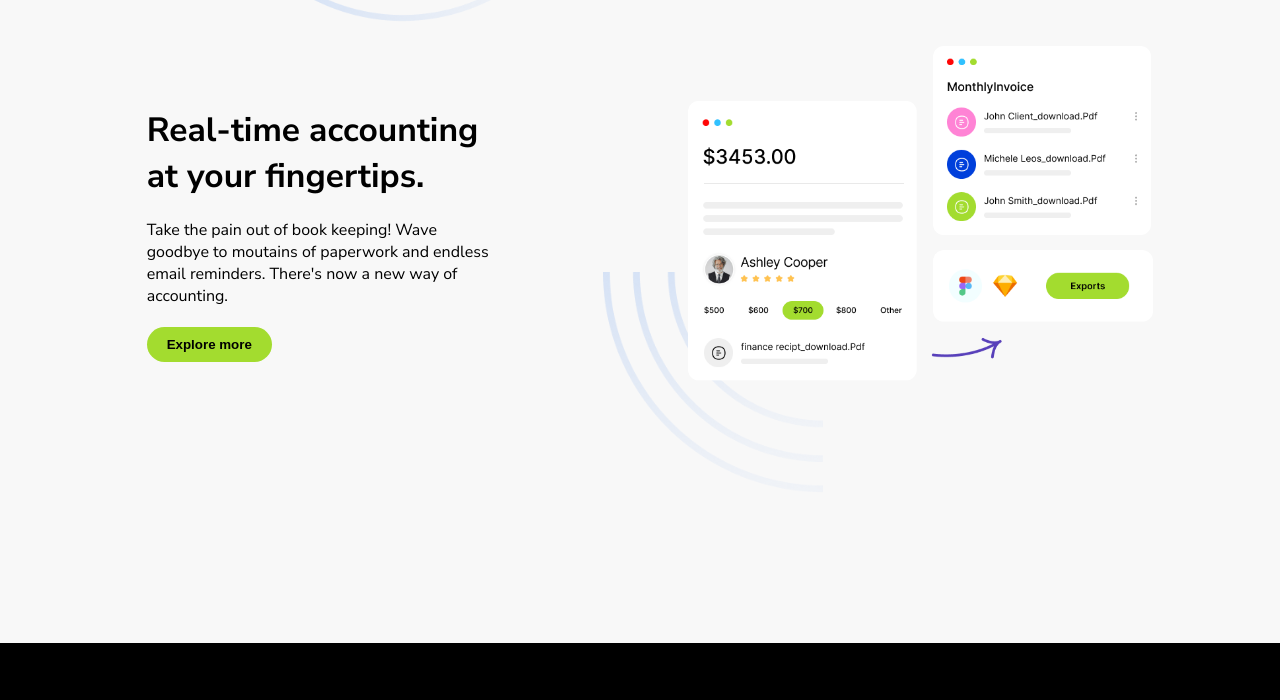
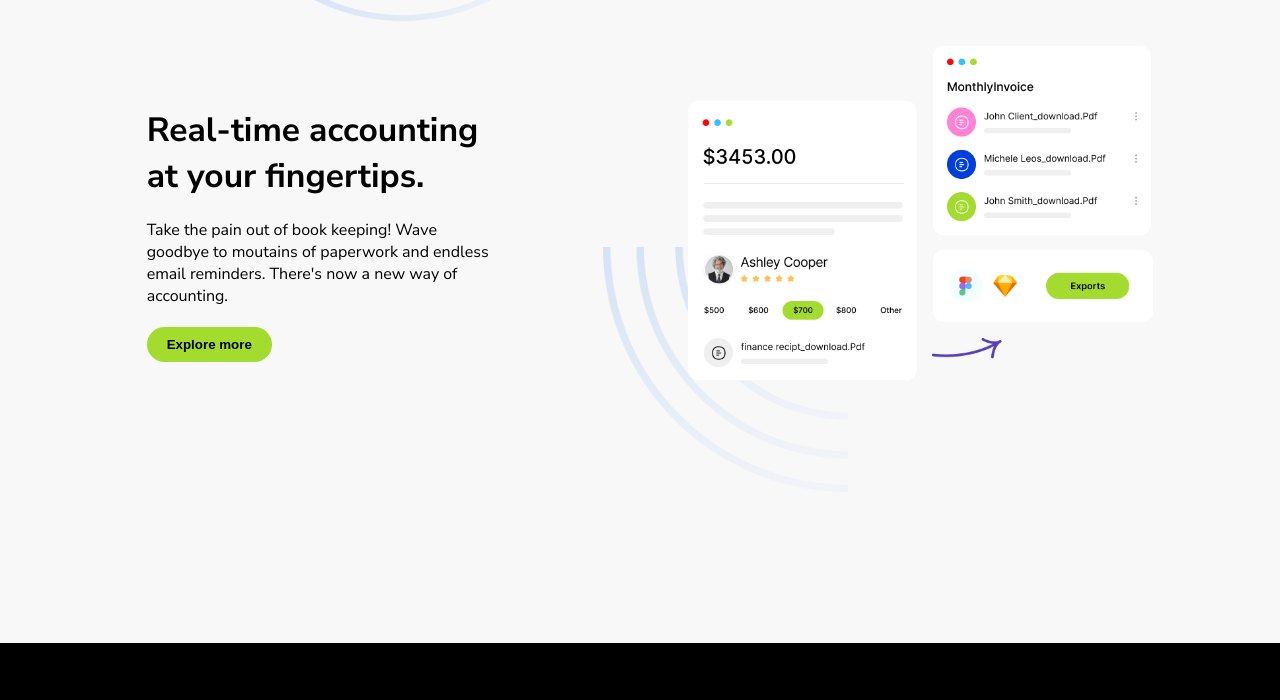
Before and after one commit to Udochi17/Cryptland343, a plain HTML site: page index.html in a window 1280 px wide. Shown: the part 2106-2806 px from the top of the page. Drawn offline with Linux system fonts and the light colour scheme; a web font is replaced by a local one.

Commit message:
Update crypto.css

```diff
--- a/crypto.css
+++ b/crypto.css
@@ -318,13 +318,13 @@ input {
 .feat-img-attached1 {
     right: 50px;
     bottom: -95px;
-
+    width: 60%;
 }
 
 .feat-img-attached2 {
     bottom: -100px;
     left: -60px;
-    width: 220px;
+    width: 50%;
 }
 
 .container {
```
